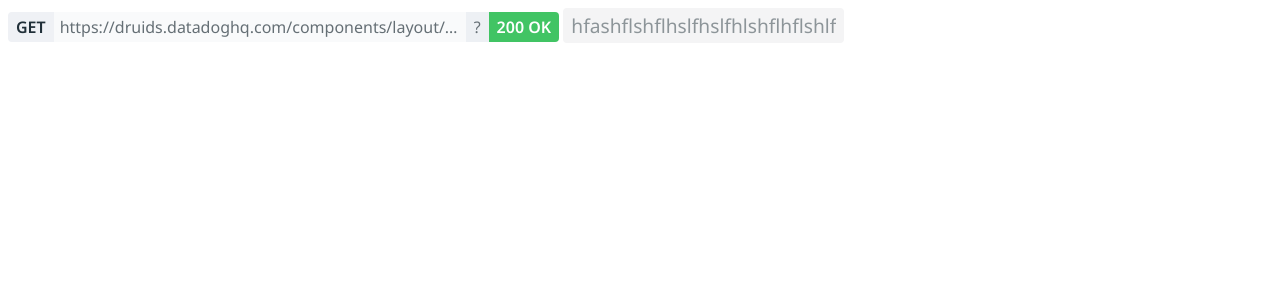
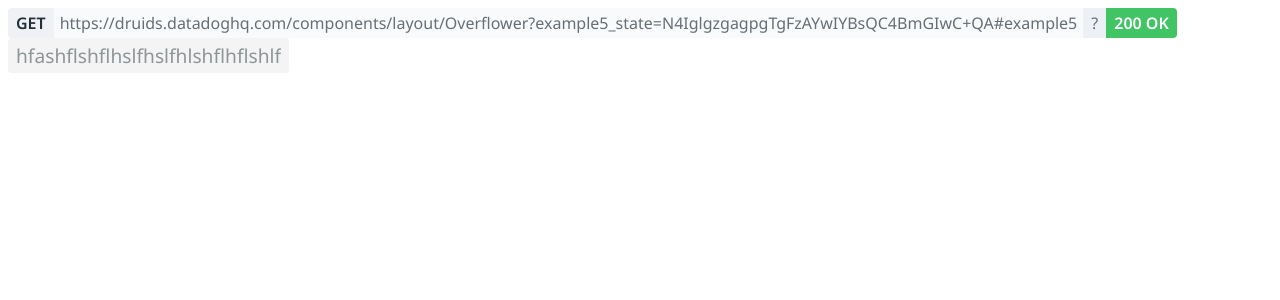
Before and after one commit to RishivinKannan/svelte-druids, a SvelteKit app: page /customOverflow in a window 1280 px wide. Shown: the top 300 px of the page. Built offline with nearby package versions, Linux system fonts and the light colour scheme.

Commit message:
feat: tippy Tooltip added

```diff
--- a/package.json
+++ b/package.json
@@ -33,6 +33,7 @@
     "@popperjs/core": "^2.11.8",
     "@tanstack/match-sorter-utils": "^8.15.1",
     "@tanstack/svelte-table": "^8.19.3",
-    "pretty-ms": "^9.1.0"
+    "pretty-ms": "^9.1.0",
+    "tippy.js": "^6.3.7"
   }
 }
--- a/src/components/Badge.svelte
+++ b/src/components/Badge.svelte
@@ -78,7 +78,7 @@
                 </span>
             {/if}
         {:else}
-            <Overflower allowOverflow={!hasEllipsisWithToolTip}>
+            <Overflower allowOverflow={!hasEllipsisWithToolTip} tolltipContent={label}>
                 {@html label}
             </Overflower>
         {/if}
@@ -108,7 +108,7 @@
                     </span>
                 {/if}
             {:else}
-                <Overflower allowOverflow={!hasEllipsisWithToolTip}>
+                <Overflower allowOverflow={!hasEllipsisWithToolTip} tolltipContent={label}>
                     {@html label}
                 </Overflower>
             {/if}
--- a/src/components/CalloutTag.svelte
+++ b/src/components/CalloutTag.svelte
@@ -46,7 +46,7 @@
 >
     <div>
         <div class="druids-calloutTag-head">
-            <Overflower>
+            <Overflower tolltipContent={tagKey?.toUpperCase()}>
                 {tagKey?.toUpperCase()}
             </Overflower>
             {#if infoMessage}
@@ -76,7 +76,7 @@
             {#if icon}
                 <svelte:component this={icon} {...iconProps} />
             {/if}
-            <Overflower>
+            <Overflower tolltipContent={renderTagValue}>
                 {@html renderTagValue}
             </Overflower>
         </div>
--- a/src/components/HttpRequestBar.svelte
+++ b/src/components/HttpRequestBar.svelte
@@ -39,11 +39,7 @@
         size="md"
         customStyle="border-top-right-radius: 0;border-bottom-right-radius:0;color:var(--ui-text)"
     />
-    <button
-        title="clickToCopy"
-        class="druids-httprequest-button"
-        on:click={copyFunction}
-    >
+    <button class="druids-httprequest-button" on:click={copyFunction}>
         <Overflower label={url} maxWidth={isFullWidth ? "none" : 400} />
     </button>
     {#if Object.keys(queryParams).length !== 0}
--- a/src/components/Overflower.svelte
+++ b/src/components/Overflower.svelte
@@ -1,12 +1,15 @@
 <script>
     import { onMount } from "svelte";
     import Popover from "./Popover.svelte";
+    import Tooltip from "./Tooltip.svelte";
 
     export let label = null;
 
     export let allowOverflow = false;
 
     export let maxWidth = null;
+
+    export let tolltipContent;
     let el;
 
     let overflowed = false;
@@ -50,33 +53,15 @@
         <slot />
     {/if}
 {:else}
-    <Popover
-        isHoverable
-        shouldVisible={overflowed}
-        isPadded={false}
-        maxWidth={500}
-    >
-        <div
-            slot="trigger"
-            class="druids-overflower"
-            bind:this={el}
-            style={Style}
-        >
+    <Tooltip content={label?label:tolltipContent} hasTooltip={overflowed}>
+        <div class="druids-overflower" bind:this={el} style={Style}>
             {#if label}
                 {@html label}
             {:else}
                 <slot />
             {/if}
         </div>
-
-        <div slot="popper" class="druids-overflower-popper">
-            {#if label}
-                {label}
-            {:else}
-                <slot />
-            {/if}
-        </div>
-    </Popover>
+    </Tooltip>
 {/if}
 
 <style>
@@ -89,10 +74,4 @@
         overflow: hidden;
     }
 
-    .druids-overflower-popper {
-        font-size: small;
-        padding: 4px 8px;
-        text-wrap: wrap;
-        font-weight: bold;
-    }
 </style>
--- a/src/components/StatusPill.svelte
+++ b/src/components/StatusPill.svelte
@@ -83,7 +83,7 @@
     {/if}
     <span style="max-width: 100%;">
         {#if label}
-            <Overflower>
+            <Overflower tolltipContent={label}>
                 {@html label}
             </Overflower>
         {/if}
--- a/src/components/Table.svelte
+++ b/src/components/Table.svelte
@@ -629,6 +629,10 @@
         color: var(--ui-text-knockout);
     }
 
+    .druids-table th{
+        cursor: pointer;
+    }
+
     .druids-table-body tr:hover {
         background: var(--ui-interaction-secondary);
     }
--- a/src/components/Tag.svelte
+++ b/src/components/Tag.svelte
@@ -46,7 +46,7 @@
                     <svelte:component this={icon} />
                 </span>
             {/if}
-            <Overflower allowOverflow={!hasEllipsisWithToolTip}>
+            <Overflower allowOverflow={!hasEllipsisWithToolTip} tolltipContent={label}>
                 {#if shouldParseKey}
                     {#each labelSplit as labelWord, idx}
                         <span
@@ -72,7 +72,7 @@
                 <svelte:component this={icon} />
             </span>
         {/if}
-        <Overflower allowOverflow={!hasEllipsisWithToolTip}>
+        <Overflower allowOverflow={!hasEllipsisWithToolTip} tolltipContent={label}>
             {#each labelSplit as labelWord, idx}
                 <span
                     style={textColorStyle}
@@ -88,7 +88,7 @@
                 <svelte:component this={icon} />
             </span>
         {/if}
-        <Overflower allowOverflow={!hasEllipsisWithToolTip}>
+        <Overflower allowOverflow={!hasEllipsisWithToolTip} tolltipContent={label}>
             <span
                 style={textColorStyle}
                 class="druids-tag-word-1 druids-tag-words"
--- /dev/null
+++ b/src/components/Tooltip.svelte
@@ -0,0 +1,46 @@
+<script>
+    import { createTippy } from "../utils/tippy.js";
+    import '../css/global.css'
+    import "tippy.js/dist/tippy.css";
+
+
+    export let content;
+    export let hasTooltip = true;
+    export let allowHTML = false;
+
+    const tippy = createTippy({
+        maxWidth: "none",
+        theme:'dark',
+        placement:'auto'
+    });
+</script>
+
+<span
+    use:tippy={{ content, allowHTML }}
+    data-tooltip-disabled={!hasTooltip}
+    style="max-width: 100%;"
+>
+    <slot />
+</span>
+
+<style>
+    span[data-tooltip-disabled="true"] {
+        pointer-events: none;
+    }
+    :global(.tippy-box[data-theme~="dark"]){
+        background-color: var(--ui-background-shade);
+        color: var(--ui-text-knockout);
+    }
+    :global(.tippy-box[data-theme~='dark'][data-placement^='bottom'] > .tippy-arrow::before){
+        border-bottom-color: var(--ui-background-shade);
+    }
+    :global(.tippy-box[data-theme~='dark'][data-placement^='top'] > .tippy-arrow::before){
+        border-top-color: var(--ui-background-shade);
+    }
+    :global(.tippy-box[data-theme~='dark'][data-placement^='left'] > .tippy-arrow::before){
+        border-left-color: var(--ui-background-shade);
+    }
+    :global(.tippy-box[data-theme~='dark'][data-placement^='right'] > .tippy-arrow::before){
+        border-right-color: var(--ui-background-shade);
+    }
+</style>
--- a/src/routes/customOverflow/+page.svelte
+++ b/src/routes/customOverflow/+page.svelte
@@ -1,11 +1,16 @@
 <script>
     import HttpRequestBar from "../../components/HttpRequestBar.svelte";
-    import Overflower from "../../components/Overflower.svelte";
     import Tag from "../../components/Tag.svelte";
+    import Tooltip from "../../components/Tooltip.svelte";
 </script>
 
-<HttpRequestBar statusCode={200} url='https://druids.datadoghq.com/components/layout/Overflower?example5_state=N4IglgzgagpgTgFzAYwIYBsQC4BmGIwC+QA#example5' queryParams={{search:'what'}}/>
+<HttpRequestBar
+    statusCode={200}
+    url="https://druids.datadoghq.com/components/layout/Overflower?example5_state=N4IglgzgagpgTgFzAYwIYBsQC4BmGIwC+QA#example5"
+    queryParams={{ search: "what" }}
+    isFullWidth
+/>
+<Tooltip content='what' hasTooltip={true}>
 
-
-
-<Tag size="lg" label={'hfashflshflhslfhslfhlshflhflshlf'}/>
+    <Tag size="lg" label={"hfashflshflhslfhslfhlshflhflshlf"} />
+</Tooltip>
--- /dev/null
+++ b/src/utils/tippy.js
@@ -0,0 +1,15 @@
+import runTippy from 'tippy.js';
+
+ const tippy = (element, props) => {
+    const { destroy, setProps: update } = runTippy(element, props);
+    return {
+        destroy,
+        update
+    };
+};
+
+export const createTippy = defaultProps => (element, props) =>
+    tippy(element, { ...props, ...defaultProps });
+
+
+export default tippy;
```
Also changed, not shown: src/components/Popover.svelte (+2 -18 lines), 1 other file (tests, documents, lock files or other folders).
